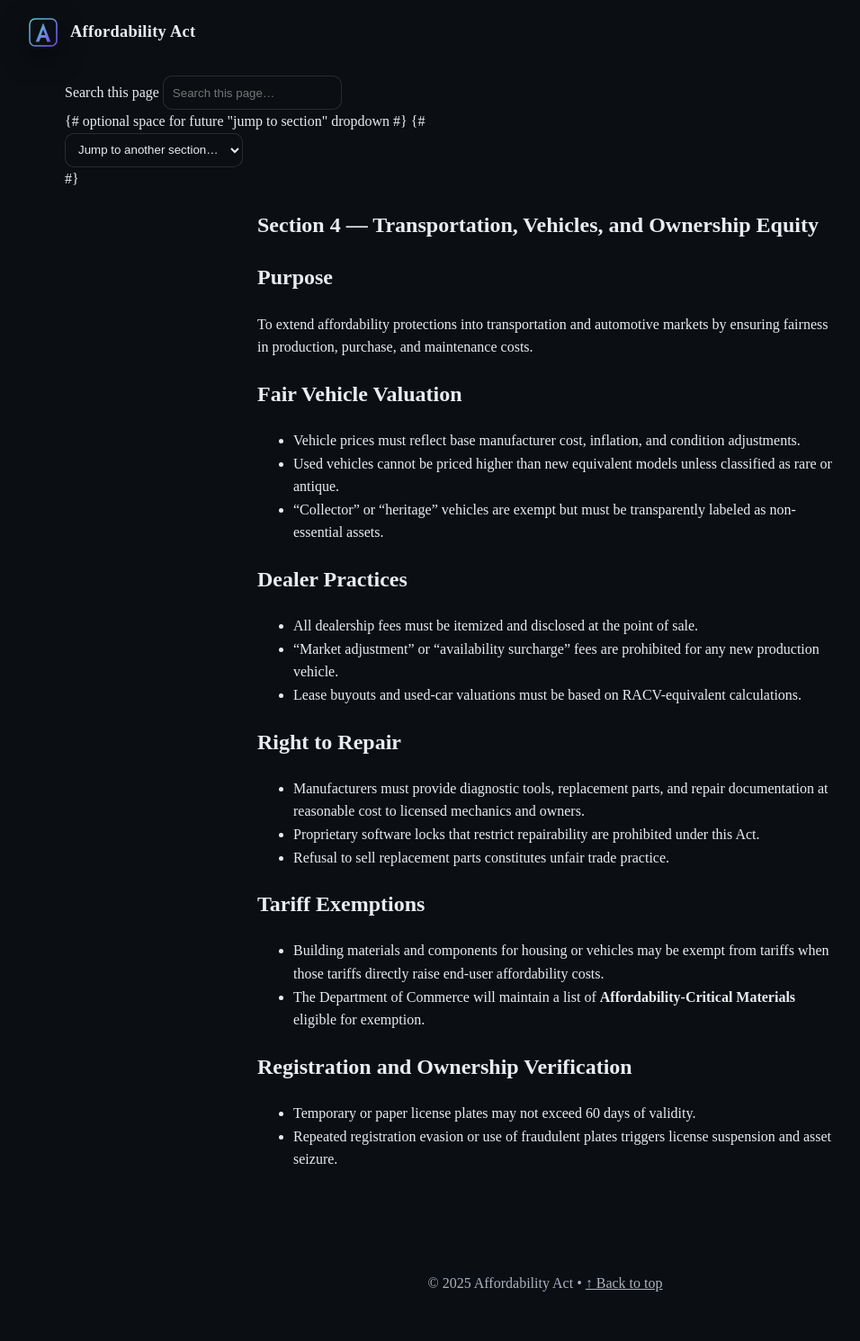
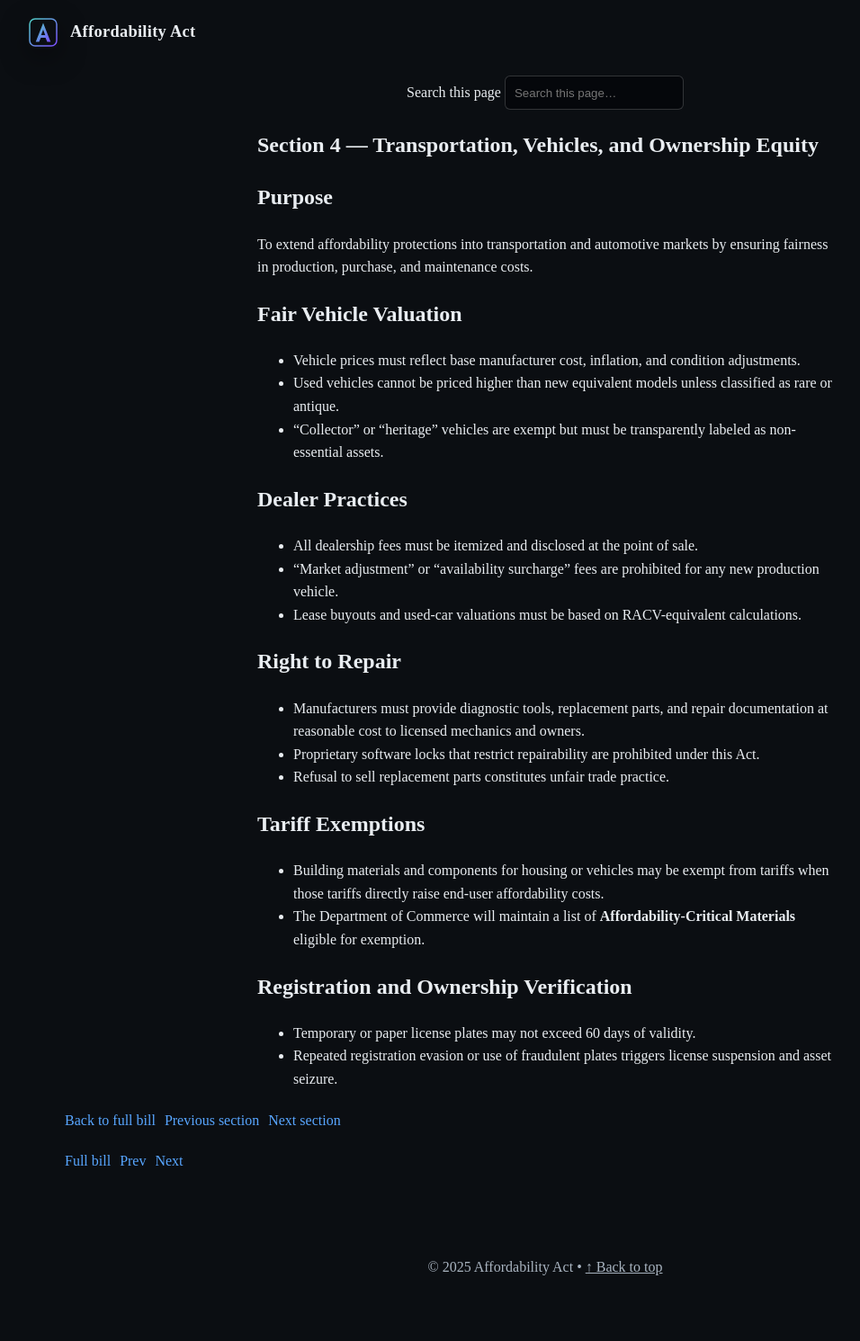
Before and after one commit to cFerg/Affordability-Act, a Jekyll site: the page built from policy/sections/04_Transportation_Vehicles_and_Ownership_Equity.md, in a window 1280 px wide. Shown: the whole page at 90% size, without its empty margins (34-990 px from the left). Built offline with Jekyll 4.4.1, drawn with Linux system fonts in a browser that asks for light colours.

Commit message:
Add back Navigation Buttons, and center search bar

```diff
--- a/_layouts/default.html
+++ b/_layouts/default.html
@@ -56,13 +56,6 @@
                 autocomplete="off"
               >
             </div>
-            {# optional space for future "jump to section" dropdown #}
-            {# <div class="section-topbar__jump">
-                <select data-section-jump>
-                  <option value="">Jump to another section…</option>
-                  ...
-                </select>
-              </div> #}
           </div>
         </nav>
       {% endif %}
@@ -72,10 +65,40 @@
       </article>
 
       {% if page.url contains '/policy/sections/' %}
-        <nav id="section-pager" class="section-pager" aria-label="Section pagination"></nav>
+        {% assign sect_pages = site.pages | where_exp: "p", "p.path contains 'policy/sections/'" %}
+        {% assign sect_pages = sect_pages | sort: 'path' %}
+        {% assign current_index = -1 %}
+        {% for p in sect_pages %}
+          {% if p.url == page.url %}
+            {% assign current_index = forloop.index0 %}
+          {% endif %}
+        {% endfor %}
+        {% assign prev_index = current_index | minus: 1 %}
+        {% assign next_index = current_index | plus: 1 %}
+
+        <nav id="section-pager" class="section-pager" aria-label="Section pagination">
+          <a class="pager-link" href="{{ '/policy/bill-text/' | relative_url }}">Back to full bill</a>
+          {% if prev_index >= 0 %}
+            {% assign prev_page = sect_pages[prev_index] %}
+            <a class="pager-link" data-nav-prev href="{{ prev_page.url | relative_url }}">Previous section</a>
+          {% endif %}
+          {% if next_index < sect_pages.size %}
+            {% assign next_page = sect_pages[next_index] %}
+            <a class="pager-link" data-nav-next href="{{ next_page.url | relative_url }}">Next section</a>
+          {% endif %}
+        </nav>
+
+        <nav class="section-pager section-pager--floating" aria-label="Section pagination" data-floating-pager>
+          <a class="pager-link" href="{{ '/policy/bill-text/' | relative_url }}">Full bill</a>
+          {% if prev_index >= 0 %}
+            <a class="pager-link" data-nav-prev href="{{ prev_page.url | relative_url }}">Prev</a>
+          {% endif %}
+          {% if next_index < sect_pages.size %}
+            <a class="pager-link" data-nav-next href="{{ next_page.url | relative_url }}">Next</a>
+          {% endif %}
+        </nav>
       {% endif %}
     </main>
-
 
     <footer class="footer">
       <p>© {{ "now" | date: "%Y" }} Affordability Act • <a href="#" data-scroll-top>↑ Back to top</a></p>
--- a/assets/site.css
+++ b/assets/site.css
@@ -117,6 +117,9 @@ a:hover { text-decoration: underline; }
   .content {
     max-width: 80ch;
   }
+  .section-topbar__inner {
+    max-width: 80ch;
+  }
 }
 
 
@@ -127,6 +130,15 @@ a:hover { text-decoration: underline; }
   gap: 10px;
   margin: 12px 0 16px;
 }
+.section-topbar__inner {
+  max-width: 75ch;
+  margin: 0 auto;
+  display: flex;
+  flex-wrap: wrap;
+  gap: 12px;
+  align-items: flex-end;
+  justify-content: space-between;
+}
 .section-topbar select,
 .section-topbar input[type="search"] {
   min-height: 38px;
@@ -134,6 +146,13 @@ a:hover { text-decoration: underline; }
   border-radius: 10px;
   border: 1px solid rgba(255,255,255,.12);
   background: #0b0e12;
+  color: #e9edf1;
+}
+.section-topbar__search input[type="search"] {
+  padding: 6px 10px;
+  border-radius: 6px;
+  border: 1px solid rgba(255,255,255,0.18);
+  background: #05070b;
   color: #e9edf1;
 }
 
--- a/assets/site.js
+++ b/assets/site.js
@@ -132,7 +132,7 @@ function initPagerNav() {
   const floatingPager = document.querySelector("[data-floating-pager]");
   if (floatingPager) {
     const onScroll = () => {
-      const threshold = 350; // px down before showing
+      const threshold = 250; // px down before showing
       if (window.scrollY > threshold) {
         floatingPager.classList.add("is-visible");
       } else {
```
